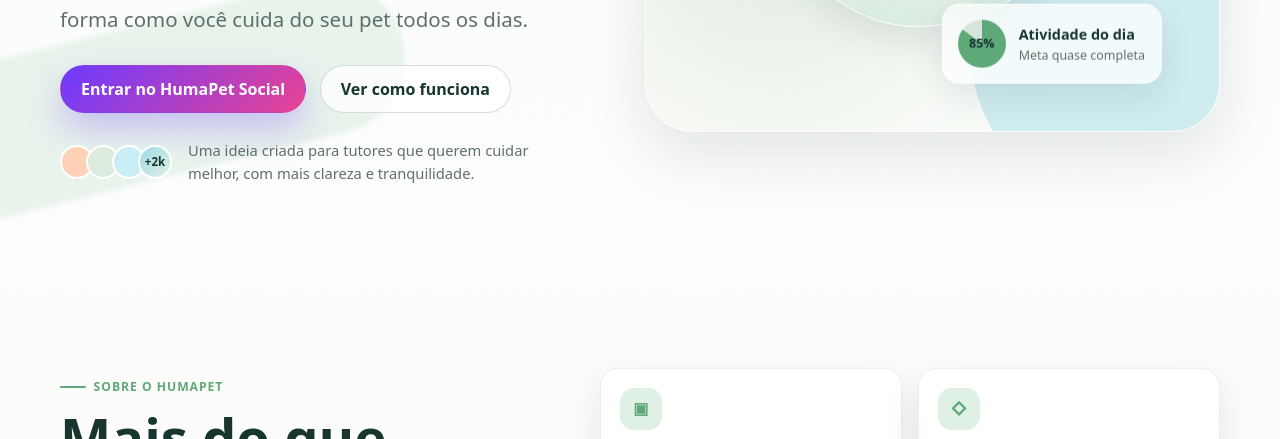
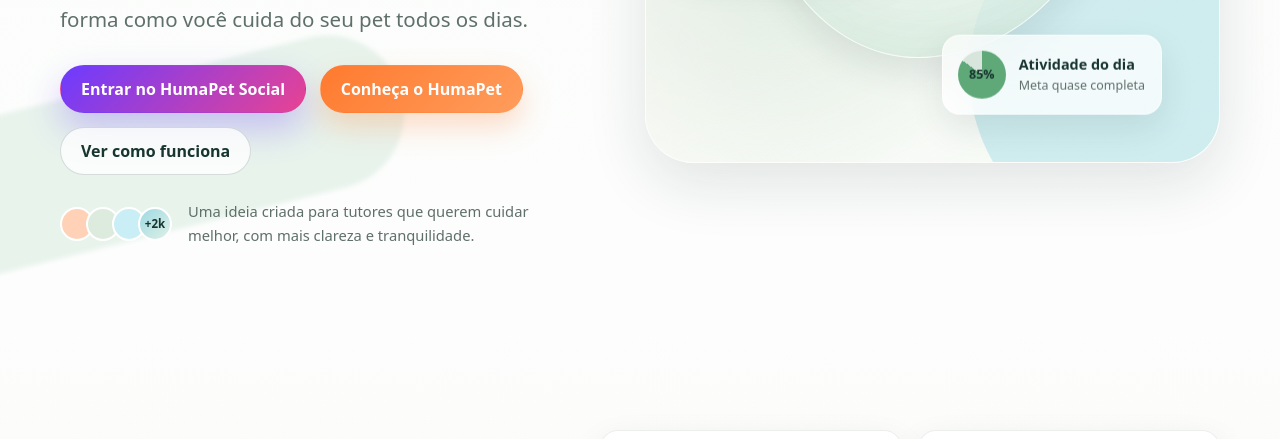
Before and after one commit to coded-by-ck/humaPet, a plain HTML site: page index.html in a window 1280 px wide. Shown: the part 661-1100 px from the top of the page. Drawn offline with Linux system fonts and the light colour scheme.

```diff
--- a/index.html
+++ b/index.html
@@ -55,6 +55,7 @@
 
           <div class="hero-actions">
             <a class="btn btn-primary btn-social" href="./app.html" aria-label="Entrar no aplicativo HumaPet Social">Entrar no HumaPet Social</a>
+            <a class="btn btn-primary" href="#sobre">Conheça o HumaPet</a>
             <a class="btn btn-secondary" href="#como-funciona">Ver como funciona</a>
           </div>
 
```
